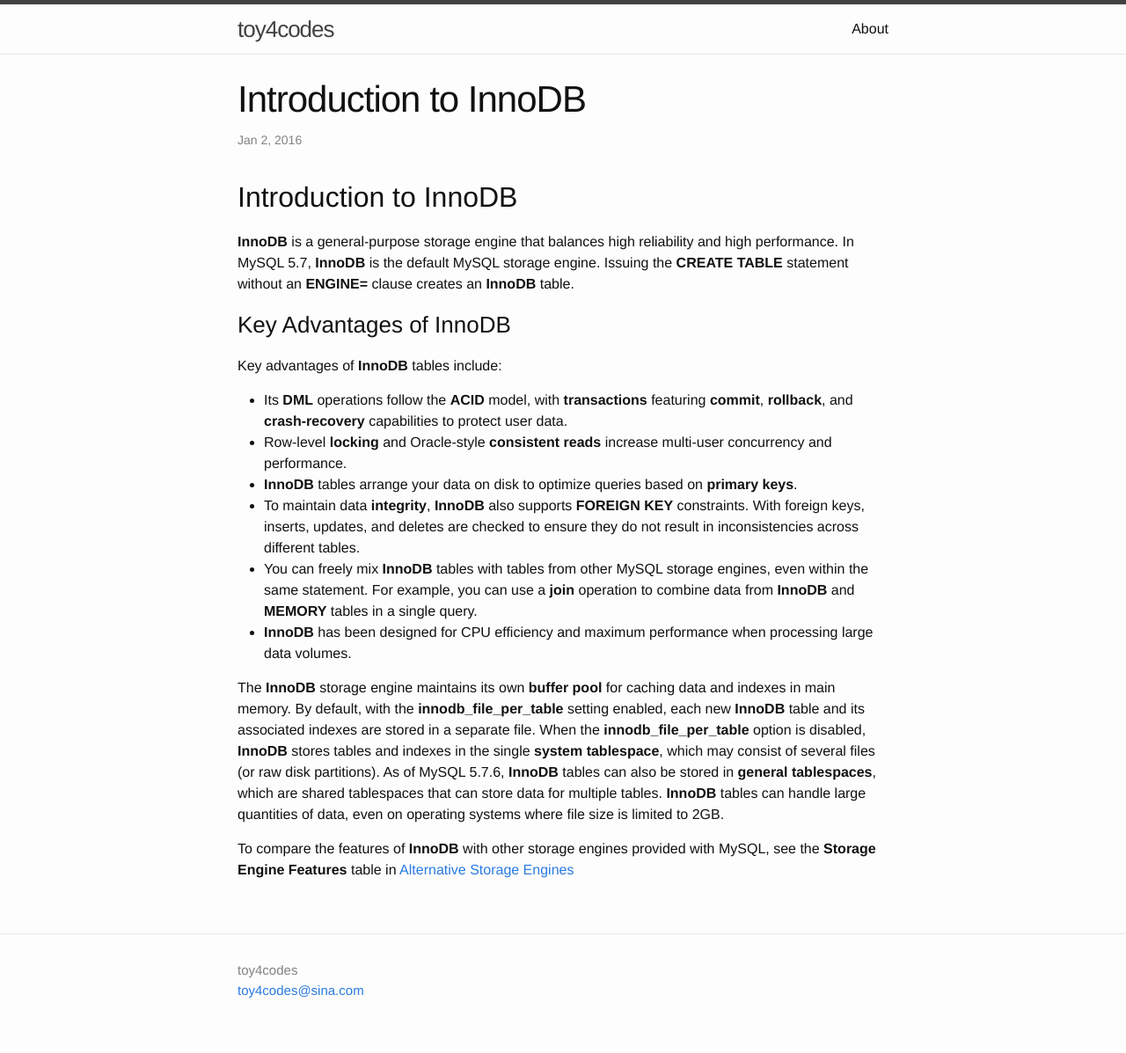
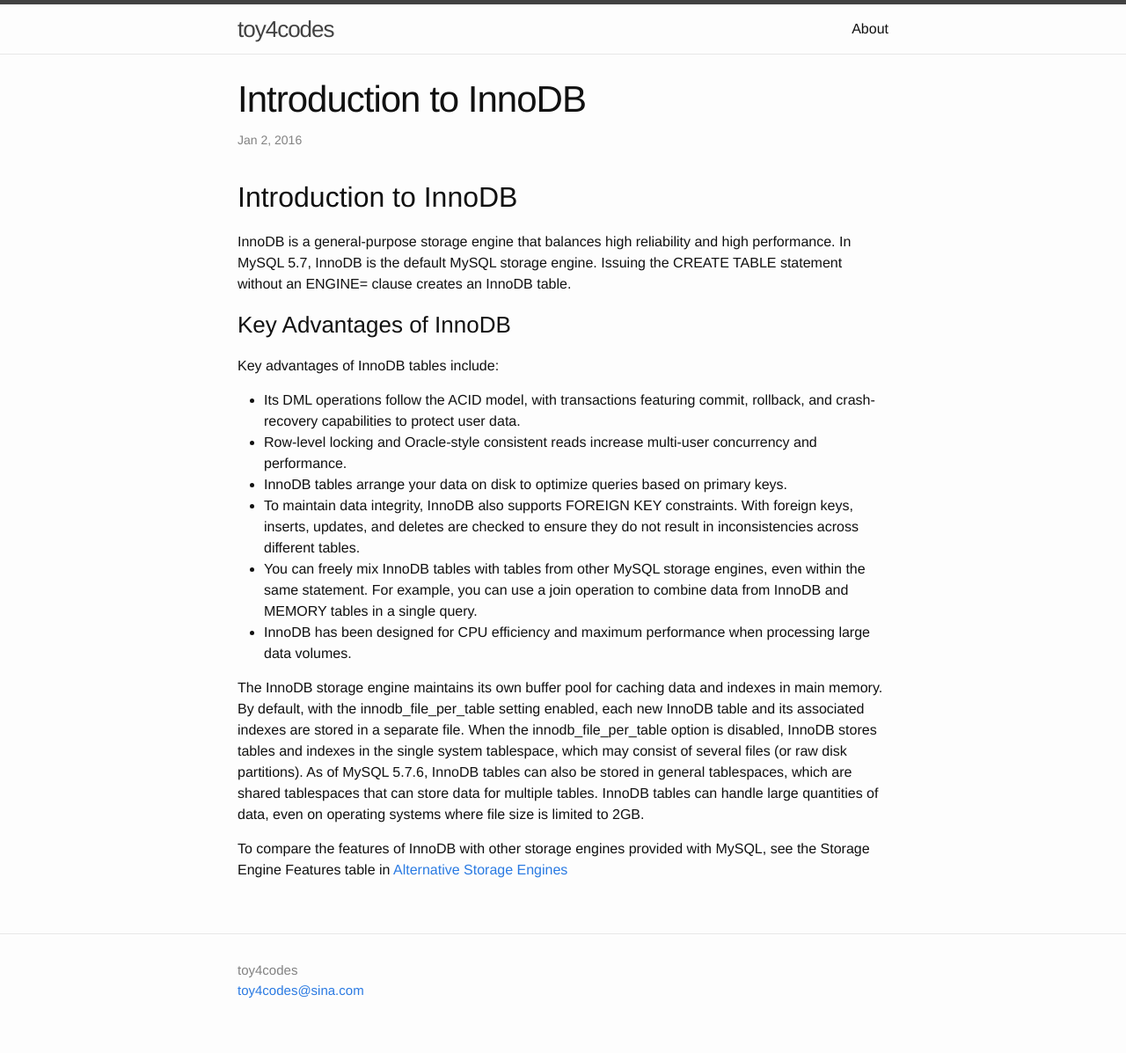
Before and after one commit to toy4codes/toy4codes.github.io, a Jekyll site: the page built from _posts/2016-01-02-introduction-to-innodb.markdown, in a window 1280 px wide. Shown: the whole page at 88% size. Built offline with Jekyll 4.4.1, drawn with Linux system fonts in a browser that asks for light colours.

Commit message:
update post

```diff
--- a/_posts/2016-01-02-introduction-to-innodb.markdown
+++ b/_posts/2016-01-02-introduction-to-innodb.markdown
@@ -7,19 +7,19 @@ categories: mysql
 
 ## Introduction to InnoDB
 
-**InnoDB** is a general-purpose storage engine that balances high reliability and high performance. In MySQL 5.7, **InnoDB** is the default MySQL storage engine. Issuing the **CREATE TABLE** statement without an **ENGINE=** clause creates an **InnoDB** table.
+InnoDB is a general-purpose storage engine that balances high reliability and high performance. In MySQL 5.7, InnoDB is the default MySQL storage engine. Issuing the CREATE TABLE statement without an ENGINE= clause creates an InnoDB table.
 
 ### Key Advantages of InnoDB
 
-Key advantages of **InnoDB** tables include:
+Key advantages of InnoDB tables include:
 
-- Its **DML** operations follow the **ACID** model, with **transactions** featuring **commit**, **rollback**, and **crash-recovery** capabilities to protect user data.
-- Row-level **locking** and Oracle-style **consistent reads** increase multi-user concurrency and performance.
-- **InnoDB** tables arrange your data on disk to optimize queries based on **primary keys**.
-- To maintain data **integrity**, **InnoDB** also supports **FOREIGN KEY** constraints. With foreign keys, inserts, updates, and deletes are checked to ensure they do not result in inconsistencies across different tables.
-- You can freely mix **InnoDB** tables with tables from other MySQL storage engines, even within the same statement. For example, you can use a **join** operation to combine data from **InnoDB** and **MEMORY** tables in a single query.
-- **InnoDB** has been designed for CPU efficiency and maximum performance when processing large data volumes.
+- Its DML operations follow the ACID model, with transactions featuring commit, rollback, and crash-recovery capabilities to protect user data.
+- Row-level locking and Oracle-style consistent reads increase multi-user concurrency and performance.
+- InnoDB tables arrange your data on disk to optimize queries based on primary keys.
+- To maintain data integrity, InnoDB also supports FOREIGN KEY constraints. With foreign keys, inserts, updates, and deletes are checked to ensure they do not result in inconsistencies across different tables.
+- You can freely mix InnoDB tables with tables from other MySQL storage engines, even within the same statement. For example, you can use a join operation to combine data from InnoDB and MEMORY tables in a single query.
+- InnoDB has been designed for CPU efficiency and maximum performance when processing large data volumes.
 
-The **InnoDB** storage engine maintains its own **buffer pool** for caching data and indexes in main memory. By default, with the **innodb_file_per_table** setting enabled, each new **InnoDB** table and its associated indexes are stored in a separate file. When the **innodb_file_per_table** option is disabled, **InnoDB** stores tables and indexes in the single **system tablespace**, which may consist of several files (or raw disk partitions). As of MySQL 5.7.6, **InnoDB** tables can also be stored in **general tablespaces**, which are shared tablespaces that can store data for multiple tables. **InnoDB** tables can handle large quantities of data, even on operating systems where file size is limited to 2GB.
+The InnoDB storage engine maintains its own buffer pool for caching data and indexes in main memory. By default, with the innodb_file_per_table setting enabled, each new InnoDB table and its associated indexes are stored in a separate file. When the innodb_file_per_table option is disabled, InnoDB stores tables and indexes in the single system tablespace, which may consist of several files (or raw disk partitions). As of MySQL 5.7.6, InnoDB tables can also be stored in general tablespaces, which are shared tablespaces that can store data for multiple tables. InnoDB tables can handle large quantities of data, even on operating systems where file size is limited to 2GB.
 
-To compare the features of **InnoDB** with other storage engines provided with MySQL, see the **Storage Engine Features** table in [Alternative Storage Engines](/mysql/2016/01/03/alternative-storage-engines.html)
+To compare the features of InnoDB with other storage engines provided with MySQL, see the Storage Engine Features table in [Alternative Storage Engines](/mysql/2016/01/03/alternative-storage-engines.html)
--- a/_posts/2016-01-19-spring-security-architecture-and-implementation.mkd
+++ b/_posts/2016-01-19-spring-security-architecture-and-implementation.mkd
@@ -5,7 +5,7 @@ date:   2016-01-19 12:00:00
 categories: spring security
 ---
 
-# Architecture and Implementation
+# Spring Security Architecture and Implementation
 
 ## Technical Overview
 
```
